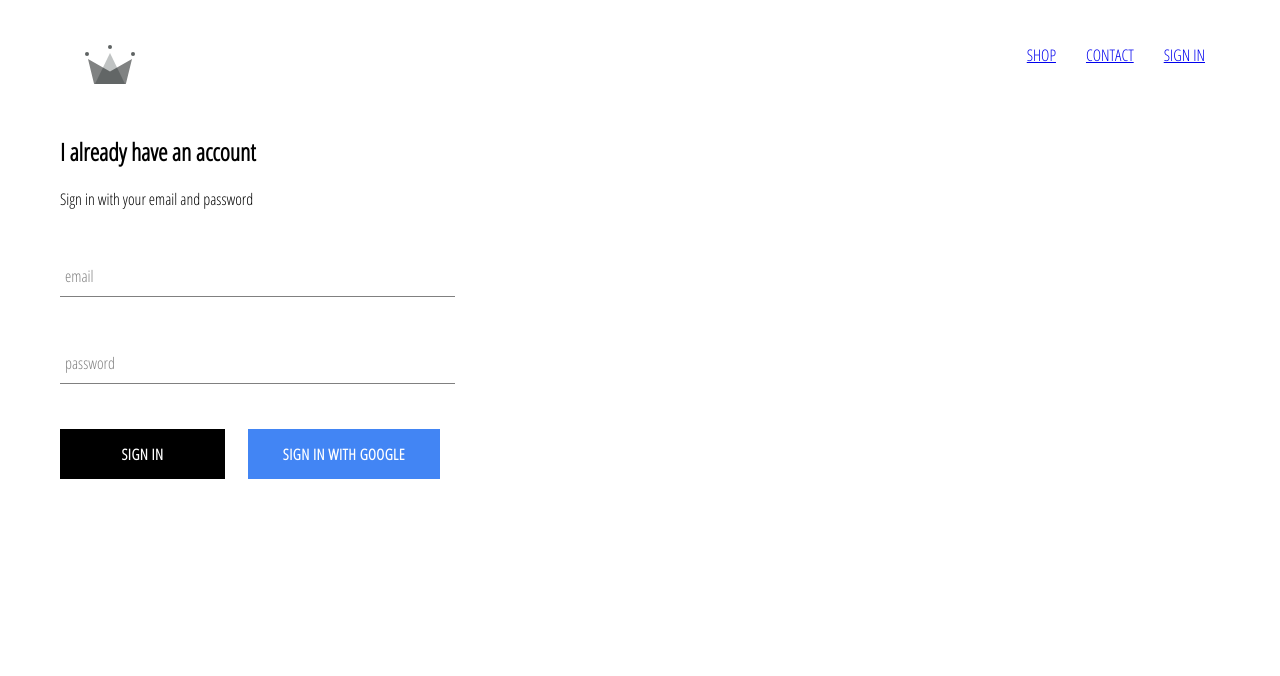
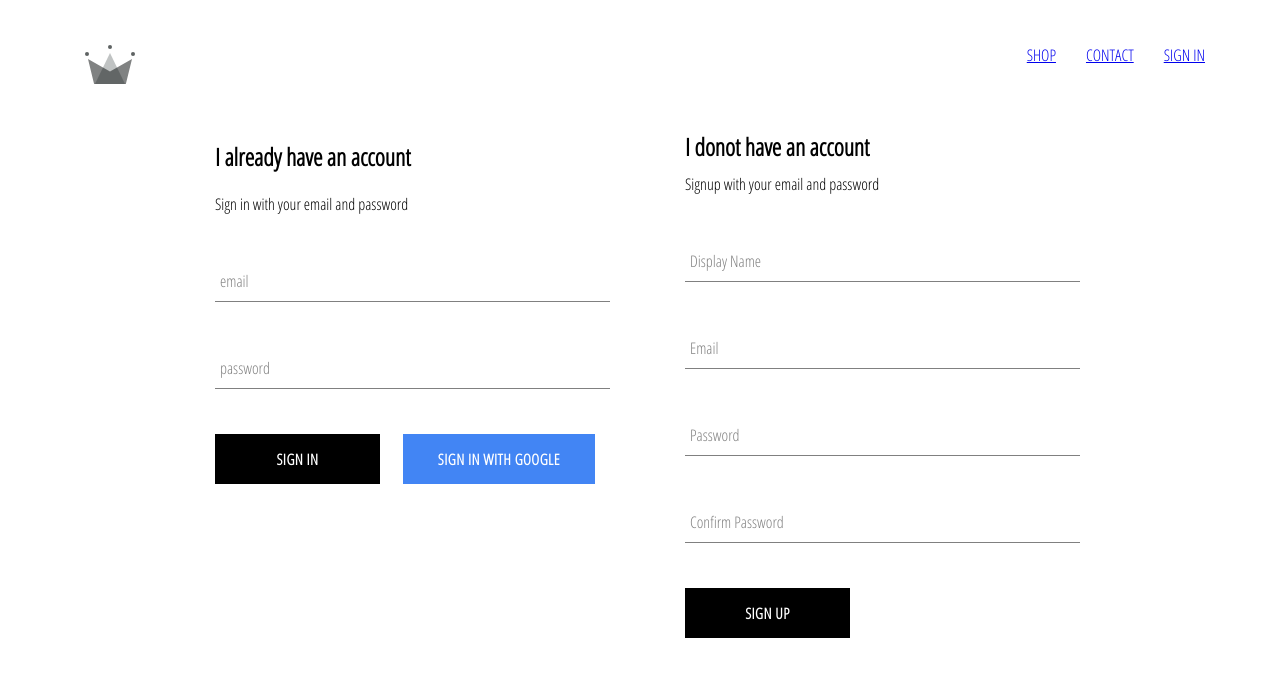
Before and after one commit to sandeepsahadevan/react, a React (Create React App) app in the folder crwn-clothing/: page /signin in a window 1280 px wide. Shown: the top 676 px of the page. Built offline with nearby package versions, Linux system fonts and the light colour scheme; no server answers.

Commit message:
sign in and sign up components

```diff
--- a/crwn-clothing/src/App.js
+++ b/crwn-clothing/src/App.js
@@ -7,7 +7,7 @@ import HomePage from './pages/homepage/homepage.component';
 import ShopPage from './pages/shop/shop.component';
 import SignInAndSignUpPage from './pages/sign-in-and-sign-up/sign-in-and-sign-up.component';
 import Header from './components/header/header.component';
-import { auth } from './firebase/firebase.utils';
+import { auth, createUserProfileDocument } from './firebase/firebase.utils';
 
 class App extends React.Component {
   constructor() {
@@ -21,10 +21,23 @@ class App extends React.Component {
   unsubscribeFromAuth = null;
 
   componentDidMount() {
-    this.unsubscribeFromAuth = auth.onAuthStateChanged(user => {
-      this.setState({ currentUser: user });
+    this.unsubscribeFromAuth = auth.onAuthStateChanged(async userAuth => {
+      if (userAuth) {
+        const userRef = await createUserProfileDocument(userAuth);
 
-      console.log(user);
+        userRef.onSnapshot(snapShot => {
+          this.setState({
+            currentUser: {
+              id: snapShot.id,
+              ...snapShot.data()
+            }
+          });
+
+          console.log(this.state);
+        });
+      }
+
+      this.setState({ currentUser: userAuth });
     });
   }
 
--- a/crwn-clothing/src/components/sign-in/sign-in.component.jsx
+++ b/crwn-clothing/src/components/sign-in/sign-in.component.jsx
@@ -3,7 +3,7 @@ import React from 'react';
 import FormInput from '../form-input/form-input.component';
 import CustomButton from '../custom-button/custom-button.component';
 
-import { signInWithGoogle } from '../../firebase/firebase.utils';
+import { auth, signInWithGoogle } from '../../firebase/firebase.utils';
 
 import './sign-in.styles.scss';
 
@@ -17,8 +17,15 @@ class SignIn extends React.Component {
     };
   }
 
-  handleSubmit = event => {
+  handleSubmit = async event => {
     event.preventDefault();
+
+    try{
+      const { email, password} = this.state;
+      await auth.signInWithEmailAndPassword(email, password);
+    } catch(error){
+      console.log(error);
+    }
 
     this.setState({ email: '', password: '' });
   };
@@ -54,7 +61,7 @@ class SignIn extends React.Component {
           />
           <div className='buttons'>
             <CustomButton type='submit'> Sign in </CustomButton>
-            <CustomButton onClick={signInWithGoogle} isGoogleSignIn>
+            <CustomButton type='button' onClick={signInWithGoogle} isGoogleSignIn>
               Sign in with Google
             </CustomButton>
           </div>
--- /dev/null
+++ b/crwn-clothing/src/components/sign-up/sign-up.component.jsx
@@ -0,0 +1,98 @@
+import React from 'react';
+import FormInput from '../form-input/form-input.component';
+import CustomButton from'../custom-button/custom-button.component';
+import {auth, createUserProfileDocument} from '../../firebase/firebase.utils';
+
+import './sign-up.styles.scss';
+
+class SignUp extends React.Component {
+    constructor(){
+        super();
+
+        this.state = {
+            displayName : '',
+            email : '',
+            password : '',
+            confirmPassword : ''
+        };
+    }
+
+    handleSubmit = async event => {
+        event.preventDefault();
+        const { displayName, email, password, confirmPassword } = this.state;
+
+        if (password !== confirmPassword){
+            alert('Password and confirm password does not match');
+            return;
+        }
+
+        try {
+            const { user } = await auth.createUserWithEmailAndPassword(email, password);
+
+            createUserProfileDocument( user, {displayName} );
+
+            this.setState({
+                displayName : '',
+                email : '',
+                password : '',
+                confirmPassword : ''
+            });
+
+        } catch(error) {
+            console.error(error);
+        }
+    }
+
+    handleChange = event => {
+        const { name, value } = event.target;
+
+        this.setState({ [name]: value });
+      };
+
+    render(){
+        const { displayName, email, password, confirmPassword } = this.state;
+        return(
+            <div className='sign-up'>
+                <h2 className='title'> I donot have an account </h2>
+                <span> Signup with your email and password </span>
+                <form className='sign-up-form' onSubmit={this.handleSubmit}>
+                <FormInput
+                    type='text'
+                    name='displayName'
+                    value={displayName}
+                    onChange={this.handleChange}
+                    label='Display Name'
+                    required
+                />
+                <FormInput
+                    type='email'
+                    name='email'
+                    value={email}
+                    onChange={this.handleChange}
+                    label='Email'
+                    required
+                />
+                <FormInput
+                    type='password'
+                    name='password'
+                    value={password}
+                    onChange={this.handleChange}
+                    label='Password'
+                    required
+                />
+                <FormInput
+                    type='password'
+                    name='confirmPassword'
+                    value={confirmPassword}
+                    onChange={this.handleChange}
+                    label='Confirm Password'
+                    required
+                />
+                <CustomButton type='submit'>SIGN UP</CustomButton>
+                </form>
+            </div>
+        );
+    }
+}
+
+export default SignUp;
--- /dev/null
+++ b/crwn-clothing/src/components/sign-up/sign-up.styles.scss
@@ -0,0 +1,9 @@
+.sign-up {
+  display: flex;
+  flex-direction: column;
+  width: 380px;
+
+  .title {
+    margin: 10px 0;
+  }
+}
--- a/crwn-clothing/src/firebase/firebase.utils.js
+++ b/crwn-clothing/src/firebase/firebase.utils.js
@@ -15,6 +15,31 @@ const config = {
 firebase.initializeApp(config);
 
 
+export const createUserProfileDocument = async (userAuth, additionalData) => {
+  if (!userAuth) return;
+
+  const userRef = firestore.doc(`users/${userAuth.uid}`);
+
+  const snapShot = await userRef.get();
+
+  if (!snapShot.exists) {
+    const { displayName, email } = userAuth;
+    const createdAt = new Date();
+    try {
+      await userRef.set({
+        displayName,
+        email,
+        createdAt,
+        ...additionalData
+      });
+    } catch (error) {
+      console.log('error creating user', error.message);
+    }
+  }
+
+  return userRef;
+};
+
 export const auth = firebase.auth();
 export const firestore = firebase.firestore();
 
@@ -22,5 +47,4 @@ const provider = new firebase.auth.GoogleAuthProvider();
 provider.setCustomParameters({ prompt: 'select_account' });
 export const signInWithGoogle = () => auth.signInWithPopup(provider);
 
-
 export default firebase;
--- a/crwn-clothing/src/pages/sign-in-and-sign-up/sign-in-and-sign-up.component.jsx
+++ b/crwn-clothing/src/pages/sign-in-and-sign-up/sign-in-and-sign-up.component.jsx
@@ -1,10 +1,14 @@
 import React from 'react';
 import SignIn from '../../components/sign-in/sign-in.component'
+import SignUp from '../../components/sign-up/sign-up.component'
 
 import './sign-in-and-sign-up.styles.scss'
 
 const SignInAndSignUpPage = () => (
-    <div className='sign-in-and-sign-up'><SignIn/></div>
+    <div className='sign-in-and-sign-up'>
+        <SignIn />
+        <SignUp />
+    </div>
 );
 
 export default SignInAndSignUpPage;
--- a/crwn-clothing/src/pages/sign-in-and-sign-up/sign-in-and-sign-up.styles.scss
+++ b/crwn-clothing/src/pages/sign-in-and-sign-up/sign-in-and-sign-up.styles.scss
@@ -0,0 +1,6 @@
+.sign-in-and-sign-up {
+    width: 850px;
+    display: flex;
+    justify-content: space-between;
+    margin: 30px auto;
+  }
```
